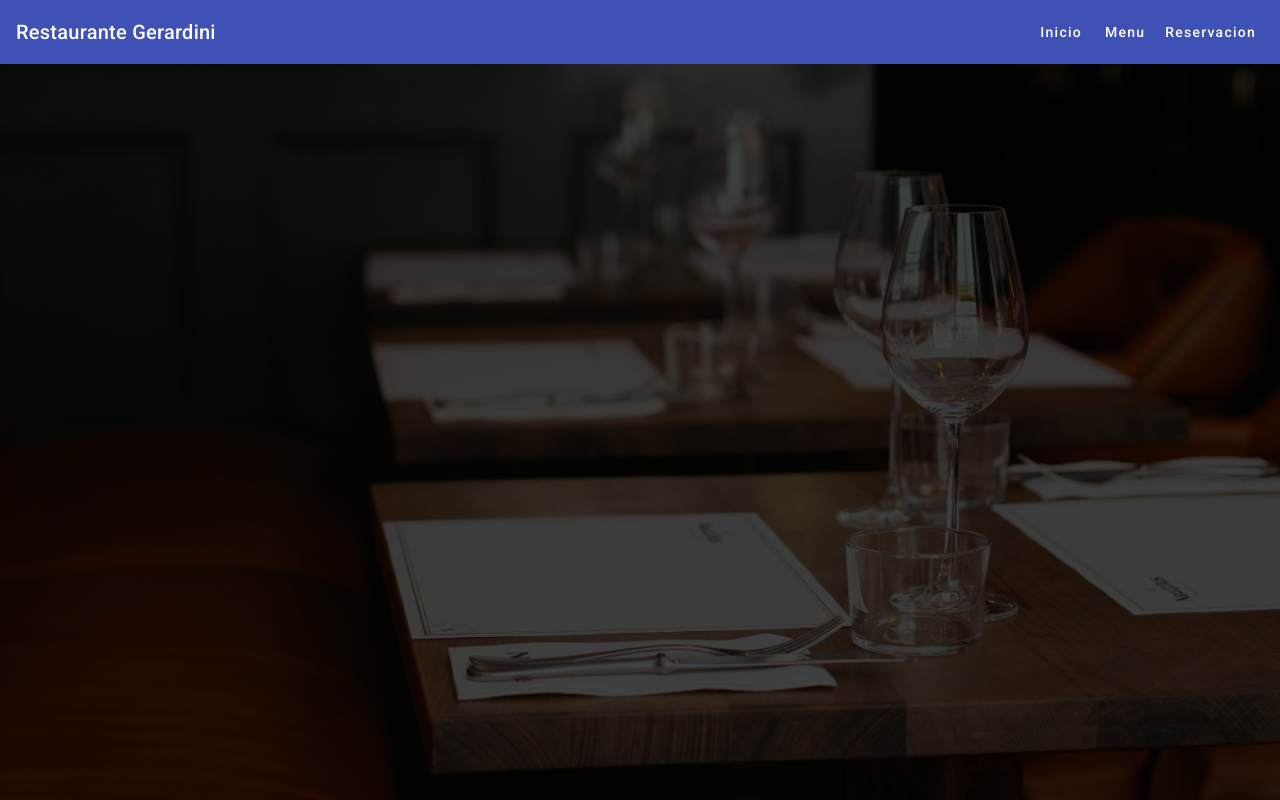
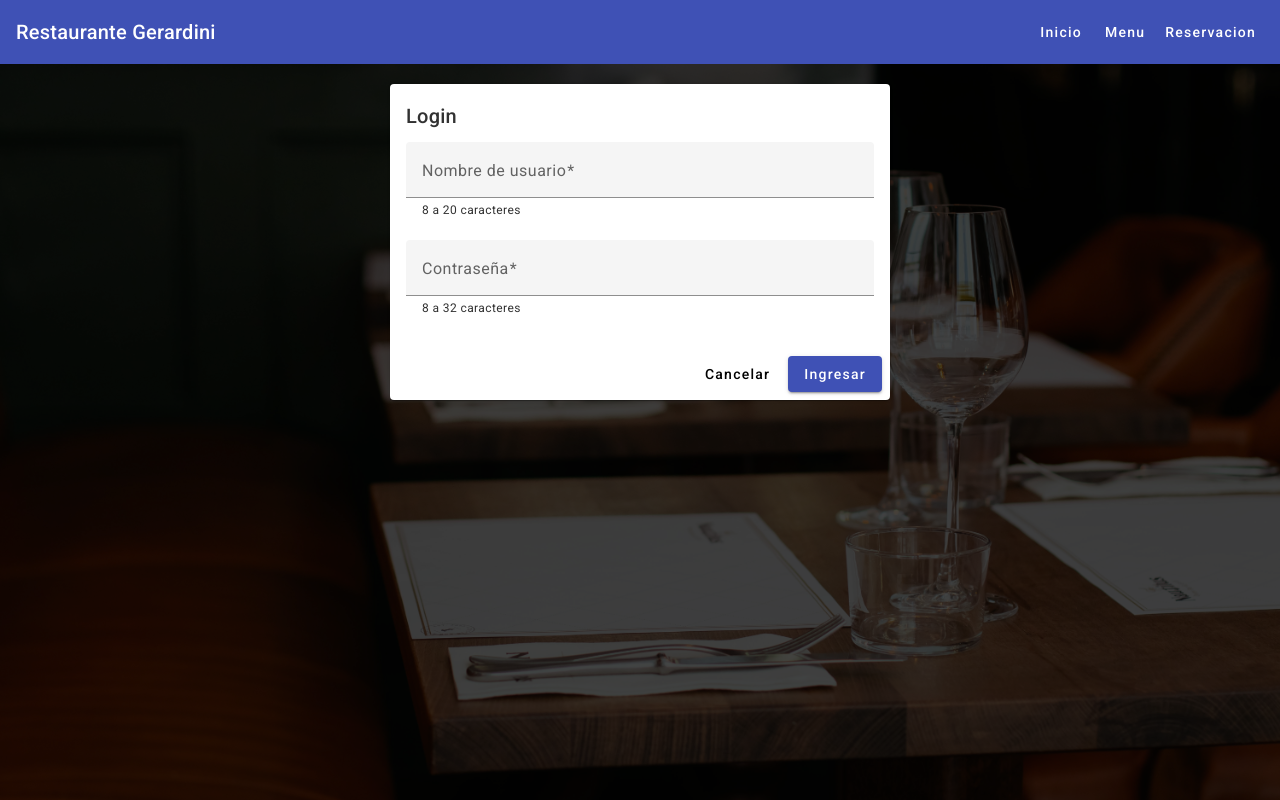
Before and after one commit to GeraAlmaguer/restaurant, an Angular app: page /admin/login in a window 1280 px wide. Before the commit this address led to /. Built offline with nearby package versions, Linux system fonts and the light colour scheme.

Commit message:
creacion de vista login

```diff
--- a/src/app/app-routing.module.ts
+++ b/src/app/app-routing.module.ts
@@ -3,11 +3,13 @@ import { RouterModule, Routes } from '@angular/router';
 import { HomeComponent } from './home/home.component';
 import { MenuComponent } from './menu/menu.component';
 import { ReservationComponent } from './reservation/reservation.component';
+import { LoginComponent } from './login/login.component';
 
 const routes: Routes = [
   { path: '', component: HomeComponent, pathMatch: 'full' },
   { path: 'menu', component: MenuComponent },
   { path: 'reservation', component: ReservationComponent },
+  { path: 'admin/login', component: LoginComponent },
 ];
 
 @NgModule({
--- a/src/app/app.module.ts
+++ b/src/app/app.module.ts
@@ -18,6 +18,7 @@ import { AppComponent } from './app.component';
 import { HomeComponent } from './home/home.component';
 import { MenuComponent } from './menu/menu.component';
 import { ReservationComponent } from './reservation/reservation.component';
+import { LoginComponent } from './login/login.component';
 
 @NgModule({
   declarations: [
@@ -25,6 +26,7 @@ import { ReservationComponent } from './reservation/reservation.component';
     HomeComponent,
     MenuComponent,
     ReservationComponent,
+    LoginComponent,
   ],
   imports: [
     BrowserModule,
--- /dev/null
+++ b/src/app/login/login.component.css
@@ -0,0 +1,24 @@
+:host{
+    color: rgb(50, 50, 50);
+}
+
+.login-card {
+    margin: 20px auto;
+    max-width: 500px;
+}
+
+mat-form-field{
+    margin: 10px 0;
+}
+
+.full-width{
+    width: 100%;
+}
+
+mat-card-actions{
+    margin-top: 30px;
+}
+
+mat-card-actions button{
+    margin-left: 10px;
+}
--- /dev/null
+++ b/src/app/login/login.component.html
@@ -0,0 +1,46 @@
+<form [formGroup]="form" (ngSubmit)="formSubmit(form)">
+  <mat-card class="login-card">
+    <mat-card-header>
+      <mat-card-title>Login</mat-card-title>
+    </mat-card-header>
+
+    <mat-card-content>
+      <!-- Username -->
+      <mat-form-field class="full-width">
+        <mat-label>Nombre de usuario</mat-label>
+        <input
+          matInput
+          type="text"
+          placeholder="Escribe tu nombre de usuario"
+          formControlName="username"
+        />
+        <mat-hint>8 a 20 caracteres</mat-hint>
+        <mat-error *ngIf="form.controls['username'].errors?.['required']"
+          >Este campo es requerido</mat-error
+        >
+      </mat-form-field>
+
+      <!-- Password -->
+      <mat-form-field class="full-width">
+        <mat-label>Contraseña</mat-label>
+        <input
+          matInput
+          type="password"
+          placeholder="Escribe tu contraseña"
+          formControlName="password"
+        />
+        <mat-hint>8 a 32 caracteres</mat-hint>
+        <mat-error *ngIf="form.controls['password'].errors?.['required']"
+          >Este campo es requerido</mat-error
+        ><mat-error *ngIf="form.controls['password'].errors?.['pattern']"
+          >Tu contraseña no cumple con los requerimientos</mat-error
+        >
+      </mat-form-field>
+    </mat-card-content>
+
+    <mat-card-actions align="end">
+      <button mat-button type="reset" (click)="formCancel()">Cancelar</button>
+      <button mat-raised-button color="primary" type="submit">Ingresar</button>
+    </mat-card-actions>
+  </mat-card>
+</form>
--- /dev/null
+++ b/src/app/login/login.component.ts
@@ -0,0 +1,45 @@
+import { Component, OnInit } from '@angular/core';
+import { FormGroup, FormBuilder, Validators } from '@angular/forms';
+
+@Component({
+  selector: 'app-login',
+  templateUrl: './login.component.html',
+  styleUrls: ['./login.component.css'],
+})
+export class LoginComponent {
+  form: FormGroup = new FormGroup({});
+
+  constructor(private fb: FormBuilder) {}
+
+  ngOnInit(): void {
+    this.form = this.fb.group({
+      username: [
+        null,
+        [
+          Validators.required,
+          Validators.minLength(8),
+          Validators.maxLength(20),
+        ],
+      ],
+      password: [
+        null,
+        [
+          Validators.required,
+          Validators.minLength(8),
+          Validators.maxLength(32),
+          Validators.pattern(
+            '^(?=.*[a-z])(?=.*[A-Z])(?=.*[0-9])(?=.*[!@#$%^&*_=+-]).{8,32}$'
+          ),
+        ],
+      ],
+    });
+  }
+
+  formSubmit(form: any) {
+    alert('Login exitoso\n' + JSON.stringify(form.value, null, 4));
+  }
+
+  formCancel() {
+    alert('Login cancelado');
+  }
+}
```
Also changed, not shown: 1 other file (tests, documents, lock files or other folders).
